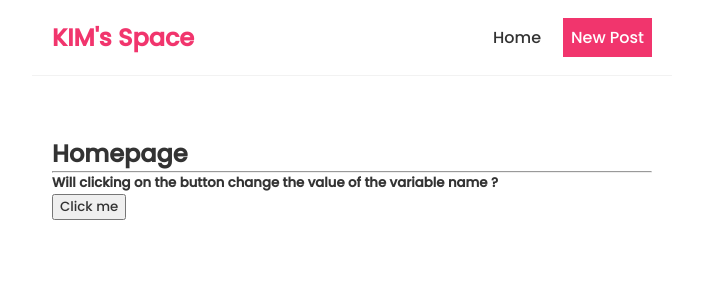
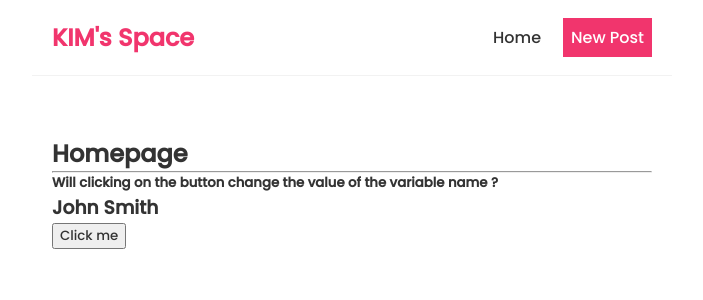
Before and after one commit to akshaycodeur/reagir, a React (Create React App) app: page / in a window 1280 px wide. Shown: the top 300 px of the page, without its empty margins (288-991 px from the left). Built offline with nearby package versions, Linux system fonts and the light colour scheme.

Commit message:
Using state hook

```diff
--- a/src/Home.js
+++ b/src/Home.js
@@ -1,11 +1,12 @@
+import { useState } from 'react';
+
 const Home = () => {
 
-    let name = 'John Smith';
+    //let name = 'John Smith';
+    const [name, setName] = useState('John Smith')
 
     const handleChangeName = () => {
-        console.log(name);
-        name = "Jane Doe";
-        console.log(name);
+        setName('Jane Doe')
     }
 
     return (
@@ -13,6 +14,7 @@ const Home = () => {
             <h2>Homepage</h2>
             <hr />
             <h5>Will clicking on the button change the value of the variable <strong>name</strong> ?</h5>
+            <h3>{name}</h3>
             <button onClick = {handleChangeName}>Click me</button>
         </div>
      );
```
